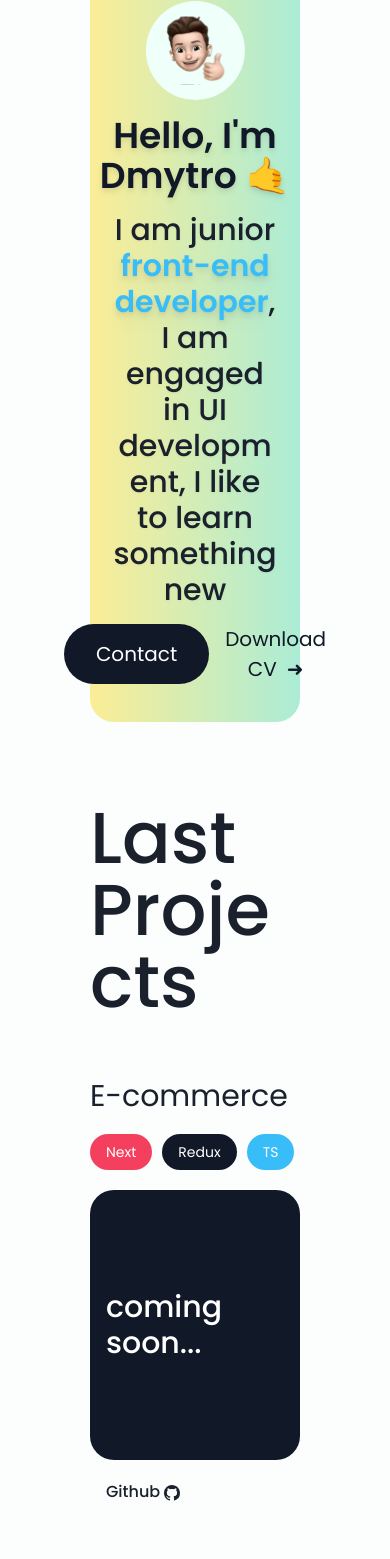
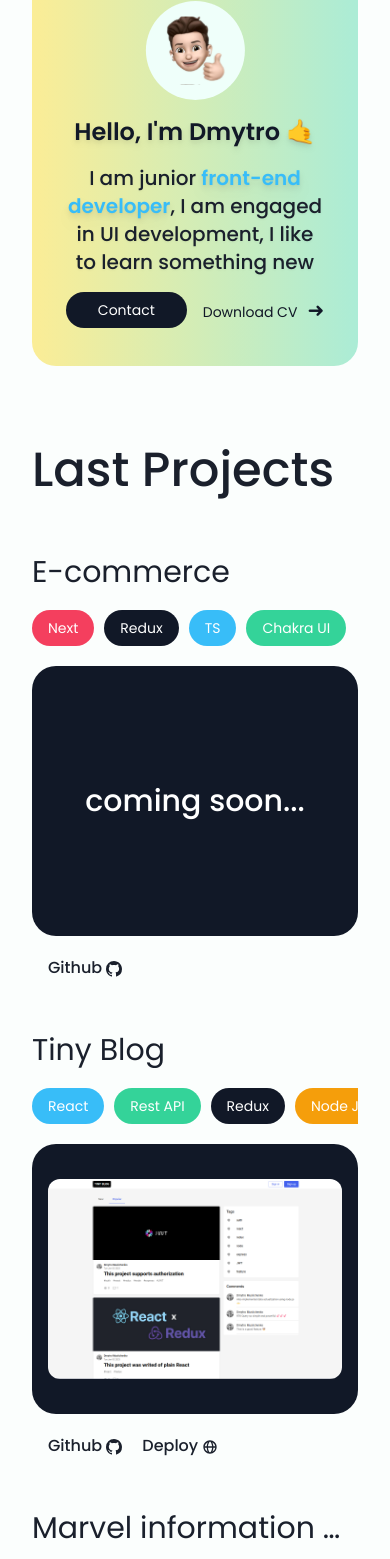
Before and after one commit to m4es7r0/my-portfolio, a Next.js app: page / in a window 390 px wide. Shown: the part 157-1716 px from the top of the page. Built offline with nearby package versions, Linux system fonts and the light colour scheme.

Commit message:
adaptive features

```diff
--- a/app/components/buttons/Button.module.scss
+++ b/app/components/buttons/Button.module.scss
@@ -21,5 +21,5 @@
 }
 
 .fillButton {
-  @apply text-[20px] text-white leading-[30px] py-2 px-8 bg-gray-900 rounded-[32px] transition hover:bg-gray-800;
+  @apply text-[20px] max-md:text-sm text-white leading-[30px] py-2 px-8 bg-gray-900 rounded-[32px] transition hover:bg-gray-800;
 }
--- a/app/components/buttons/Button.tsx
+++ b/app/components/buttons/Button.tsx
@@ -1,3 +1,4 @@
+import clsx from "clsx";
 import { FC, PropsWithChildren } from "react";
 
 import style from "./Button.module.scss";
@@ -17,7 +18,7 @@ export const FilButton: FC<
   PropsWithChildren<React.ComponentPropsWithRef<"button">>
 > = (props) => {
   return (
-    <button className={`${style.fillButton} ${props.className}`} {...props}>
+    <button className={`${style.fillButton}`} {...props}>
       {props.children}
     </button>
   );
--- a/app/components/header/Header.tsx
+++ b/app/components/header/Header.tsx
@@ -5,12 +5,21 @@ import {
   MenuButton,
   MenuItem,
   MenuList,
+  useMediaQuery,
 } from "@chakra-ui/react";
+
 import Image from "next/image";
+
 import { FC } from "react";
+
 import { FiMenu } from "react-icons/fi";
 
 const Header: FC = () => {
+  const [isLargerThan768] = useMediaQuery("(min-width: 768px)", {
+    ssr: true,
+    fallback: false,
+  });
+
   return (
     <div className="flex justify-between items-center">
       <div className="px-4 flex gap-3 items-center">
@@ -25,14 +34,14 @@ const Header: FC = () => {
             _hover={{ background: "transparent" }}
             _active={{ background: "transparent" }}
           >
-            <Icon as={FiMenu} boxSize={"10"} />
+            <Icon as={FiMenu} boxSize={`${isLargerThan768 ? 10 : 8}`} />
           </MenuButton>
           <MenuList borderRadius={"3xl"} overflow={"hidden"}>
             <MenuItem
               as={"a"}
               href="#projects"
               color="#F59E0B"
-              className="flex justify-center font-medium"
+              className="flex justify-center font-medium max-md:text-sm"
             >
               Projects
             </MenuItem>
@@ -40,7 +49,7 @@ const Header: FC = () => {
               as={"a"}
               href="#about"
               color="#38BDF8"
-              className="flex justify-center font-medium"
+              className="flex justify-center font-medium max-md:text-sm"
             >
               About me
             </MenuItem>
@@ -48,7 +57,7 @@ const Header: FC = () => {
               as={"a"}
               href="#contacts"
               color="#34D399"
-              className="flex justify-center font-medium"
+              className="flex justify-center font-medium max-md:text-sm"
             >
               Contacts
             </MenuItem>
--- a/app/components/hero/Hero.module.scss
+++ b/app/components/hero/Hero.module.scss
@@ -2,19 +2,11 @@
   background: linear-gradient(to right, #fbed96, #abecd6);
 
   @apply w-full rounded-3xl flex flex-col gap-4 justify-center items-center text-center py-[38px];
+
   & > h2 {
-    @apply font-semibold text-gray-900 text-4xl;
+    @apply font-semibold text-gray-900 text-4xl max-sm:text-2xl;
   }
   & > h1 {
-    @apply font-medium text-3xl w-4/5;
-
-    & > span {
-      &::after {
-        content: "";
-        width: 100%;
-        height: 2px;
-        background: linear-gradient(to right, #fff278, #f28d2f);
-      }
-    }
+    @apply font-medium text-3xl max-sm:text-xl w-4/5;
   }
 }
--- a/app/components/hero/Hero.tsx
+++ b/app/components/hero/Hero.tsx
@@ -40,7 +40,11 @@ const Hero: FC = () => {
           </ModalContent>
         </Modal>
         <Button>
-          <a href="/cv/CV Junior front-end — Dmytro Musiichenko.pdf" download>
+          <a
+            href="/cv/CV Junior front-end — Dmytro Musiichenko.pdf"
+            download
+            className="max-md:text-sm"
+          >
             Download CV
           </a>
         </Button>
--- a/app/components/project/Project.tsx
+++ b/app/components/project/Project.tsx
@@ -21,7 +21,7 @@ const Project: FC<{ data: Project }> = ({ data }) => {
       </h3>
       <div className="flex gap-[10px] overflow-x-auto">
         {data.stack.map((skill) => (
-          <SkillBadge data={skill} />
+          <SkillBadge data={skill} key={skill.name} />
         ))}
       </div>
       <div className="flex justify-center items-center text-white px-4 text-3xl font-medium   min-h-[270px] bg-gray-900 rounded-3xl">
--- a/app/components/projects/Projects.module.scss
+++ b/app/components/projects/Projects.module.scss
@@ -1,6 +1,6 @@
 .projects {
   & > h2 {
-    @apply font-medium text-7xl mb-[28px];
+    @apply font-medium text-7xl max-lg:text-5xl mb-[28px];
   }
 
   & > div {
--- a/app/components/projects/Projects.tsx
+++ b/app/components/projects/Projects.tsx
@@ -16,7 +16,7 @@ const Projects: FC = () => {
       <h2>Last Projects</h2>
       <div>
         {data?.data.map((project) => (
-          <Project data={project} />
+          <Project data={project} key={project.name} />
         ))}
       </div>
     </section>
--- a/pages/api/projects.ts
+++ b/pages/api/projects.ts
@@ -97,6 +97,10 @@ export default function handler(
             name: "Redux",
             color: "black",
           },
+          {
+            name: "CSS",
+            color: "light-blue",
+          },
         ],
       },
     ],
--- a/pages/index.tsx
+++ b/pages/index.tsx
@@ -14,7 +14,7 @@ export default function Home() {
         <link rel="icon" href="/favicon.ico" />
       </Head>
       <main
-        className={`max-xl:w-full max-[376px]:px-6 w-[1280px] px-[90px] bg-[#fbfefd]`}
+        className={`max-xl:w-full max-[376px]:px-6 max-lg:px-8 w-[1280px] px-[90px] bg-[#fbfefd]`}
       >
         <div className="flex flex-col gap-[80px] py-[40px]">
           <section className="flex flex-col gap-10">
--- a/styles/globals.css
+++ b/styles/globals.css
@@ -7,6 +7,26 @@
 /* TODO dark scheme */
 /* @media (prefers-color-scheme: dark) {
 } */
+
+/* Chrome, Edge, and Safari */
+*::-webkit-scrollbar {
+  width: 10px;
+  height: 0px;
+}
+
+*::-webkit-scroll *::-webkit-scrollbar-track {
+  background: #f0f0f0;
+}
+
+*::-webkit-scrollbar-thumb {
+  background-color: #858585;
+  border-radius: 12px;
+  border: 3px solid #f0f0f0;
+}
+
+*::-webkit-scrollbar-track {
+  background-color: #f0f0f0;
+}
 
 * {
   font-family: "Poppins", sans-serif;
```
